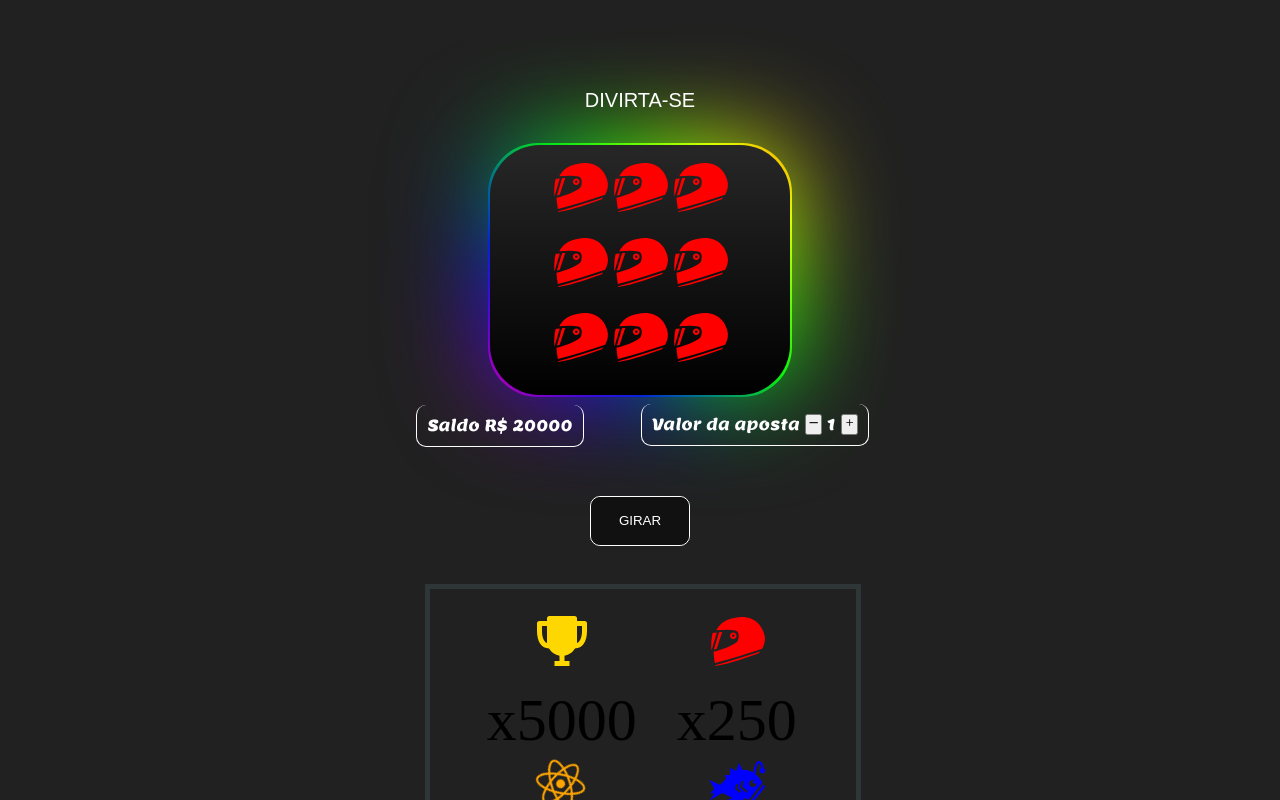
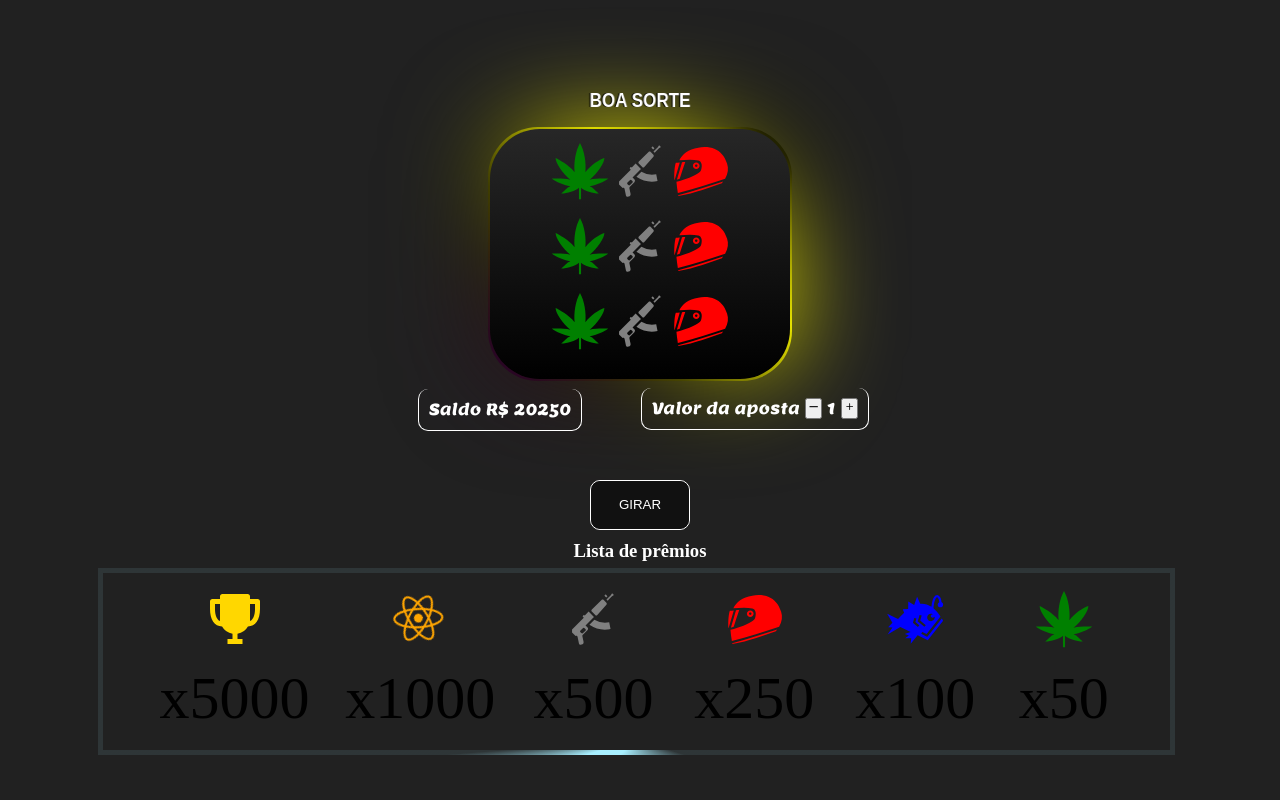
Before and after one commit to santosUlisses/caca-niquel, a React (Vite) app in the folder caca-niquel/: page / in a window 1280 px wide. Shown: the top 800 px of the page. Built offline with nearby package versions, Linux system fonts and the light colour scheme; a web font is replaced by a local one.

Commit message:
adicionando imagem

```diff
--- a/caca-niquel/src/App.css
+++ b/caca-niquel/src/App.css
@@ -12,26 +12,11 @@
   animation: roletar 3s linear infinite;
 }
 .icones1{
+  display: flex;
+  align-items: center;
+  justify-content: space-between;
   font-size: 60px;
 }
-
-
-/*
-.game {
-  display: flex;
-  justify-content: center;
-  align-items: center;
-  width: 300px;
-  height: 250px;
-  background-color: rgb(34, 34, 34);
-  font-size: 60px;
-  margin-top: -110px;
-  border-radius:50px;
-  border: none;
-  position: relative;
-  margin: 300px auto 0;
-  background: linear-gradient(0deg, #000, #272727);
-} */
 
 
 
@@ -50,8 +35,8 @@
   position: absolute;
   left: -2px;
   top: -2px;
-  background: linear-gradient(45deg, #fb0094, #0000ff, #00ff00,#ffff00, #ff0000, #fb0094,
-    #0000ff, #00ff00,#ffff00, #ff0000);
+  background: linear-gradient(45deg, #000000, #ffffff, #00ff6a,#002d09, #0e0047, #290029,
+    #2c2c00, #fffb00,#000000, #51bc00);
   background-size: 400%;
   width: calc(100% + 4px);
   height: calc(100% + 4px);
--- a/caca-niquel/src/Game.jsx
+++ b/caca-niquel/src/Game.jsx
@@ -5,7 +5,7 @@ import { IoMdRemove, IoIosAdd } from "react-icons/io";
 
 export const Game = () => {
 
-    const emogi = [<BiSolidTrophy color='gold' />, <BiLogoReact className='reacticone' color='orange' />, <GiAk47U color='grey' />, <GiAnglerFish color='blue' />, <GiFullMotorcycleHelmet color='red' />, <GiHemp color='green' />];
+    const emogi = [<BiSolidTrophy color='gold' />, <BiLogoReact className='reacticone' color='orange' />, <GiAk47U color='grey' />, <GiFullMotorcycleHelmet color='red' />, <GiAnglerFish color='blue' />, <GiHemp color='green' />];
     let contEmogi = emogi.length;
 
     const [saldo, setSaldo] = useState(20000);
@@ -23,15 +23,15 @@ export const Game = () => {
         setAposta(aposta + 5);
     }
 
-    const [n, setN] = useState(4);
-    const [c, setC] = useState(4);
-    const [d, setD] = useState(4);
-    const [e, setE] = useState(4);
-    const [f, setF] = useState(4);
-    const [g, setG] = useState(4);
-    const [h, setH] = useState(4);
-    const [i, setI] = useState(4);
-    const [j, setJ] = useState(4);
+    const [n, setN] = useState(5);
+    const [c, setC] = useState(5);
+    const [d, setD] = useState(5);
+    const [e, setE] = useState(2);
+    const [f, setF] = useState(2);
+    const [g, setG] = useState(2);
+    const [h, setH] = useState(3);
+    const [i, setI] = useState(3);
+    const [j, setJ] = useState(3);
 
     const [exibirLinha, setExibirLinha] = useState(false);
     const [exibirLinha2, setExibirLinha2] = useState(false);
@@ -41,6 +41,60 @@ export const Game = () => {
     const [exibirLinha6, setExibirLinha6] = useState(false);
     const [mensagem, setMensagem] = useState(false);
     const [erro, setErro] = useState(false);
+
+
+    const exibirGanho = (a, b, c) => {
+
+        if (a === 0 && b === 0 && c === 0) {
+            setSaldo((prevSaldo) => {
+                const novoGanho = aposta * 5000;
+                prevSaldo + aposta * 5000;
+                setGanho(ganho + novoGanho);
+                return saldo + novoGanho
+            });
+        }
+        else if (a === 1 && b === 1 && c === 1) {
+            setSaldo((prevSaldo) => {
+                const novoGanho = aposta * 1000;
+                prevSaldo + aposta * 1000;
+                setGanho(novoGanho);
+                return saldo + novoGanho
+            });
+        }
+        else if (a === 2 && b === 2 && c === 2) {
+            setSaldo((prevSaldo) => {
+                const novoGanho = aposta * 500;
+                prevSaldo + aposta * 500;
+                setGanho(novoGanho);
+                return saldo + novoGanho
+            });
+        }
+        else if (a === 3 && b === 3 && c === 3) {
+            setSaldo((prevSaldo) => {
+                const novoGanho = aposta * 250;
+                prevSaldo + aposta * 250;
+                setGanho(novoGanho);
+                return saldo + novoGanho
+            });
+        }
+        else if (a === 4 && b === 4 && c === 4) {
+            setSaldo((prevSaldo) => {
+                const novoGanho = aposta * 100;
+                prevSaldo + aposta * 100;
+                setGanho(novoGanho);
+                return saldo + novoGanho
+            });
+        }
+        else if (a === 5 && b === 5 && c === 5) {
+            setSaldo((prevSaldo) => {
+                const novoGanho = aposta * 50;
+                prevSaldo + aposta * 50;
+                setGanho(novoGanho);
+                return saldo + novoGanho
+            });
+        }
+
+    }
 
     const gerar = () => {
         if (saldo >= aposta) {
@@ -65,55 +119,6 @@ export const Game = () => {
             return clearMsg;
         }
 
-
-        if (n === 0 && c === 0 && d === 0) {
-            setSaldo((prevSaldo) => {
-                const novoGanho = aposta * 5000;
-                prevSaldo + aposta * 5000;
-                setGanho(ganho + novoGanho);
-                return saldo + novoGanho
-            });
-        }
-        else if (n === 1 && c === 1 && d === 1) {
-            setSaldo((prevSaldo) => {
-                const novoGanho = aposta * 1000;
-                prevSaldo + aposta * 1000;
-                setGanho(novoGanho);
-                return saldo + novoGanho
-            });
-        }
-        else if (n === 2 && c === 2 && d === 2) {
-            setSaldo((prevSaldo) => {
-                const novoGanho = aposta * 500;
-                prevSaldo + aposta * 500;
-                setGanho(novoGanho);
-                return saldo + novoGanho
-            });
-        }
-        else if (n === 3 && c === 3 && d === 3) {
-            setSaldo((prevSaldo) => {
-                const novoGanho = aposta * 250;
-                prevSaldo + aposta * 250;
-                setGanho(novoGanho);
-                return saldo + novoGanho
-            });
-        }
-        else if (n === 4 && c === 4 && d === 4) {
-            setSaldo((prevSaldo) => {
-                const novoGanho = aposta * 100;
-                prevSaldo + aposta * 100;
-                setGanho(novoGanho);
-                return saldo + novoGanho
-            });
-        }
-        else if (n === 5 && c === 5 && d === 5) {
-            setSaldo((prevSaldo) => {
-                const novoGanho = aposta * 50;
-                prevSaldo + aposta * 50;
-                setGanho(novoGanho);
-                return saldo + novoGanho
-            });
-        }
     }
 
 
@@ -122,6 +127,8 @@ export const Game = () => {
 
             setExibirLinha(true);
             setMensagem(true);
+
+            exibirGanho(n, c, d);
 
             const linha = setTimeout(() => {
                 setExibirLinha(false);
@@ -133,7 +140,7 @@ export const Game = () => {
                 clearTimeout(linha);
             };
         }
-    }, [n, c, d]);
+    }, [n, c, d, e, f, g, h, i, j]);
 
 
     useEffect(() => {
@@ -142,6 +149,7 @@ export const Game = () => {
             setExibirLinha2(true);
             setMensagem(true);
 
+            exibirGanho(e,f,g);
 
             const linha = setTimeout(() => {
                 setExibirLinha2(false);
@@ -151,14 +159,17 @@ export const Game = () => {
             return () => {
                 clearTimeout(linha);
             };
+
         }
-    }, [e, f, g]);
+    }, [n, c, d, e, f, g, h, i, j]);
 
     useEffect(() => {
         if (h === i && i === j) {
 
             setExibirLinha3(true);
             setMensagem(true);
+
+            exibirGanho(h,i,j);
 
             const linha = setTimeout(() => {
                 setExibirLinha3(false);
@@ -169,7 +180,7 @@ export const Game = () => {
                 clearTimeout(linha);
             };
         }
-    }, [h, i, j]);
+    }, [n, c, d, e, f, g, h, i, j]);
 
 
     useEffect(() => {
@@ -177,6 +188,8 @@ export const Game = () => {
 
             setExibirLinha4(true);
             setMensagem(true);
+
+           exibirGanho(n,e,h);
 
             const linha = setTimeout(() => {
                 setExibirLinha4(false);
@@ -187,7 +200,7 @@ export const Game = () => {
                 clearTimeout(linha);
             };
         }
-    }, [e, n, h]);
+    }, [n, c, d, e, f, g, h, i, j]);
 
 
     useEffect(() => {
@@ -195,6 +208,8 @@ export const Game = () => {
 
             setExibirLinha5(true);
             setMensagem(true);
+
+            exibirGanho(c,f,i);
 
             const linha = setTimeout(() => {
                 setExibirLinha5(false);
@@ -205,7 +220,7 @@ export const Game = () => {
                 clearTimeout(linha);
             };
         }
-    }, [c, f, i]);
+    }, [n, c, d, e, f, g, h, i, j]);
 
 
     useEffect(() => {
@@ -213,6 +228,8 @@ export const Game = () => {
 
             setExibirLinha6(true);
             setMensagem(true);
+
+            exibirGanho(d,g,j);
 
             const linha = setTimeout(() => {
                 setExibirLinha6(false);
@@ -223,7 +240,7 @@ export const Game = () => {
                 clearTimeout(linha);
             };
         }
-    }, [d, g, j]);
+    }, [n, c, d, e, f, g, h, i, j]);
 
 
 
@@ -231,7 +248,11 @@ export const Game = () => {
     return (
         <div className='container'>
 
-            <p id='p'>DIVIRTA-SE</p>
+
+            <h2 className='boaSorte' id='p'>BOA SORTE</h2>
+
+
+
             {mensagem && <div className="mensagem"><p>PARABÉNS VOCÊ GANHOU R$ {ganho}</p></div>}
             {erro && <div className='error'><p>SALDO INSUFICIENTE</p></div>}
 
@@ -271,22 +292,19 @@ export const Game = () => {
 
 
             <div className="premios">
+
                 <div className="box">
                     <div className="icones1">
-                    <p><BiSolidTrophy color='gold' />  x5000</p>
-                    <p><BiLogoReact className='reacticone' color='orange' /> x1000</p>
-                    <p><GiAk47U color='grey' />  x500</p>
-                    </div>
-
-
-                    <div className="icones1">
-                    <p><GiFullMotorcycleHelmet color='red' />  x250</p>
-                    <p><GiAnglerFish color='blue'/> x100</p>
-                    <p><GiHemp color='green' />  x50</p>
+                        <p><BiSolidTrophy color='gold' />  x5000</p>
+                        <p><BiLogoReact className='reacticone' color='orange' /> x1000</p>
+                        <p><GiAk47U color='grey' />  x500</p>
+                        <p><GiFullMotorcycleHelmet color='red' />  x250</p>
+                        <p><GiAnglerFish color='blue' /> x100</p>
+                        <p><GiHemp color='green' />  x50</p>
                     </div>
                 </div>
             </div>
-
+            <h3 className='listaPremios'>Lista de prêmios</h3>
         </div>
 
 
--- a/caca-niquel/src/index.css
+++ b/caca-niquel/src/index.css
@@ -50,7 +50,7 @@ body {
   width: 10px;
   height: 220px;
   margin-left: -110px;
-  margin-top: -260px;
+  margin-top: -290px;
   position: absolute;
 }
 
@@ -59,7 +59,7 @@ body {
   width: 10px;
   height: 220px;
   margin-left: 10px;
-  margin-top: -260px;
+  margin-top: -290px;
   position: absolute;
 }
 
@@ -68,7 +68,7 @@ body {
   width: 10px;
   height: 220px;
   margin-left: 130px;
-  margin-top: -260px;
+  margin-top: -290px;
   position: absolute;
 }
 
@@ -77,7 +77,7 @@ body {
   width: 170px;
   height: 245px;
   margin-left: 0px;
-  margin-top: -169px;
+  margin-top: -209px;
   position: absolute;
 }
 
@@ -86,7 +86,7 @@ body {
   width: 170px;
   height: 195px;
   margin-left: 0px;
-  margin-top: -68px;
+  margin-top: -98px;
   position: absolute;
 }
 
@@ -95,7 +95,7 @@ body {
   width: 170px;
   height: 140px;
   margin-left: 0px;
-  margin-top: 30px;
+  margin-top: -10px;
   position: absolute;
 }
 
@@ -105,6 +105,10 @@ body {
   align-items: center;
   flex-direction: column;
   height: 100vh;
+}
+.listaPremios{
+  margin-top: 10px;
+  color: white;
 }
 
 
@@ -181,7 +185,7 @@ body {
 .mensagem {
   position: absolute;
   color: white;
-  margin-top: 160px;
+  margin-top: 120px;
   font-size: 20px;
   font-family: 'Rubik Burned', system-ui;
   color: gold;
@@ -252,17 +256,17 @@ body {
 
 .premios {
   min-width: min(40rem, 100%);
-  margin-left: -50px;
+  margin-right: 580px;
 }
 
 .box {
   position: absolute;
   display: flex;
-  justify-content: center;
+  justify-content: space-around;
   align-items: center;
-  width: 350px;
-  height: 400px;
-  font-size: 40px;
+  width: 990px;
+  height: 100px;
+  text-align: center;
   margin: max(1rem, 3vw);
   border: 0.35rem solid;
   padding: 3vw;
@@ -276,3 +280,44 @@ body {
     --angle: 420deg;
   }
 }
+
+
+
+
+
+
+
+
+
+.boaSorte {
+  animation-name: spin, depth;
+  animation-timing-function: linear;
+  animation-iteration-count: infinite;
+  animation-duration: 6s;
+}
+@keyframes spin {
+  0% {
+    transform: rotateY(0deg);
+  }
+  100% {
+    transform: rotateY(-360deg);
+  }
+}
+@keyframes depth {
+  0% {
+    text-shadow: 0 0 black;
+  }
+  25% {
+    text-shadow: 1px 0 black, 2px 0 black, 3px 0 black, 4px 0 black, 5px 0 black;
+  }
+  50% {
+    text-shadow: 0 0 black;
+  }
+  75% {
+    text-shadow: -1px 0 black, -2px 0 black, -3px 0 black, -4px 0 black,
+      -5px 0 black;
+  }
+  100% {
+    text-shadow: 0 0 black;
+  }
+}
```
Also changed, not shown: caca-niquel/caca-niquel.png (added).
